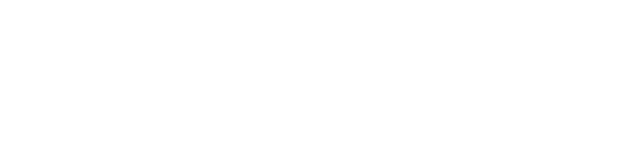
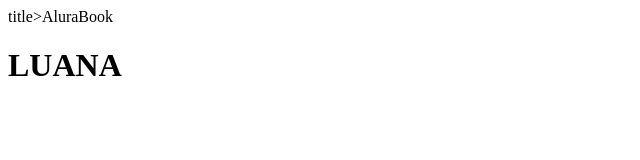
Before and after one commit to luanadomi/luana-2-trimestre, a plain HTML site: page index.html in a window 1280 px wide. Shown: the whole page, without its empty margins (0-640 px from the left). Drawn offline with Linux system fonts and the light colour scheme.

Commit message:
Add files via upload

```diff
--- a/index.html
+++ b/index.html
@@ -4,12 +4,11 @@
     <header>
   <meta charset="UTF-8">
   <meta name="viewport" content="width=device-width, initial-scale=1.0">
-   <title>AluraBook</title>
-
-    </header>
-
-    <body>
-
-      </body>
-      <link rel="stylsheet" href="styles.css">
+   title>AluraBook</title>
+  <link rel="stylsheet" href="styles.css">
+  <HEad>
+    <BOdy>
+      <H1>LUANA</H1>
+    </BOdy>
+  </HEad>
     </html>
```
Also changed, not shown: styles.css (added).
